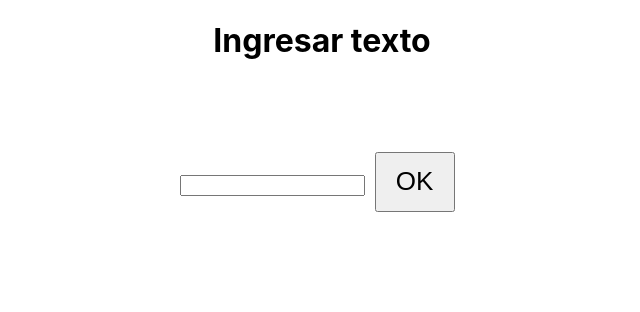
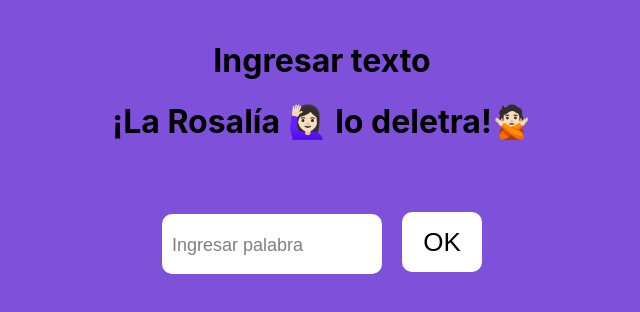
Before and after one commit to tgcorias/rosaliapp, a React (Vite) app: page / in a window 1280 px wide. Shown: the top 312 px of the page, without its empty margins (318-958 px from the left). Built offline with nearby package versions, Linux system fonts and the light colour scheme; what crunker would draw is missing.

Commit message:
[CHANGE] Styles

```diff
--- a/src/App.css
+++ b/src/App.css
@@ -31,7 +31,35 @@
   margin: 10px;
   width: 80px;
   height: 60px;
+  border: 0px;
+  border-radius: 10px;
+  background-color: #ffffff;
+}
+button:hover{
+  background-color: #a0f379;
+  border: 1px solid black;
+  color: #282c34;
+  transition: 0.6s;
+}
+input{
+  margin: 10px;
+  width: 200px;
+  height: 40px;
+  padding: 10px;
+  border: 0px;
+  border-radius: 10px;
+  background-color: #ffffff;
+  font-size: 20px;
 
+}
+textarea:focus, input:focus{
+  transition: 0.3s;
+  outline: 3px solid black;
+}
+input::placeholder {
+  margin: 5px;
+  color: gray;
+  font-size: 18px;
 }
 .container{
   width: 100%;
@@ -48,6 +76,9 @@
   justify-content: space-around;
   align-items: center;
 }
+
+
+
 @keyframes App-logo-spin {
   from {
     transform: rotate(0deg);
--- a/src/App.jsx
+++ b/src/App.jsx
@@ -1,4 +1,5 @@
 import { useState, useEffect } from 'react'
+import Form from 'react-bootstrap/Form'
 import Crunker from 'crunker'
 import './App.css'
 import ReactAudioPlayer from 'react-audio-player';
@@ -47,12 +48,17 @@
 
   return (
     <div className="App">
-
+      <br/>
       <h1>Ingresar texto</h1>
+      <h1>¡La Rosalía 🙋🏻‍♀️ lo deletra!🙅🏻</h1>
       <br/>
       <br/>
-      <br/>
-      <input onChange={changeHandler} value={userInput}></input>
+      <input
+        onChange={changeHandler}
+        value={userInput}
+        type="text"
+        placeholder="Ingresar palabra"
+      />
 
 
       <button
@@ -73,7 +79,6 @@
               });
       }}> OK </button>
 
-
       <div className="container">
         <div id="rosalia" />
       </div>
--- a/src/index.css
+++ b/src/index.css
@@ -5,6 +5,7 @@
     sans-serif;
   -webkit-font-smoothing: antialiased;
   -moz-osx-font-smoothing: grayscale;
+  background-color: rgb(127, 81, 218);
 }
 
 code {
```
